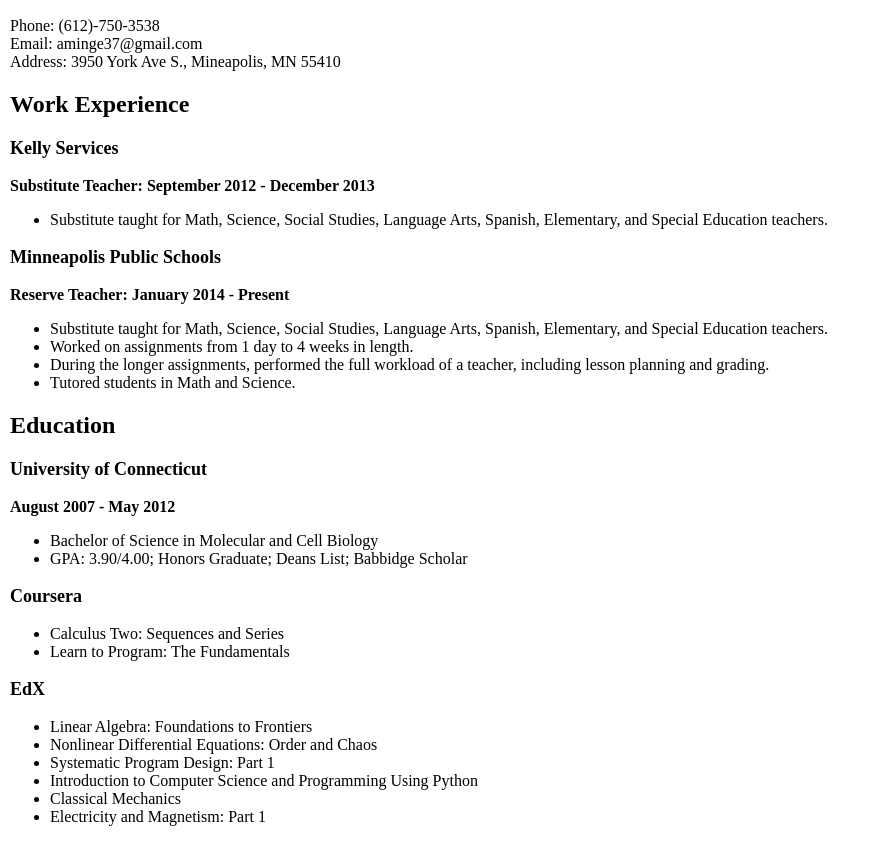
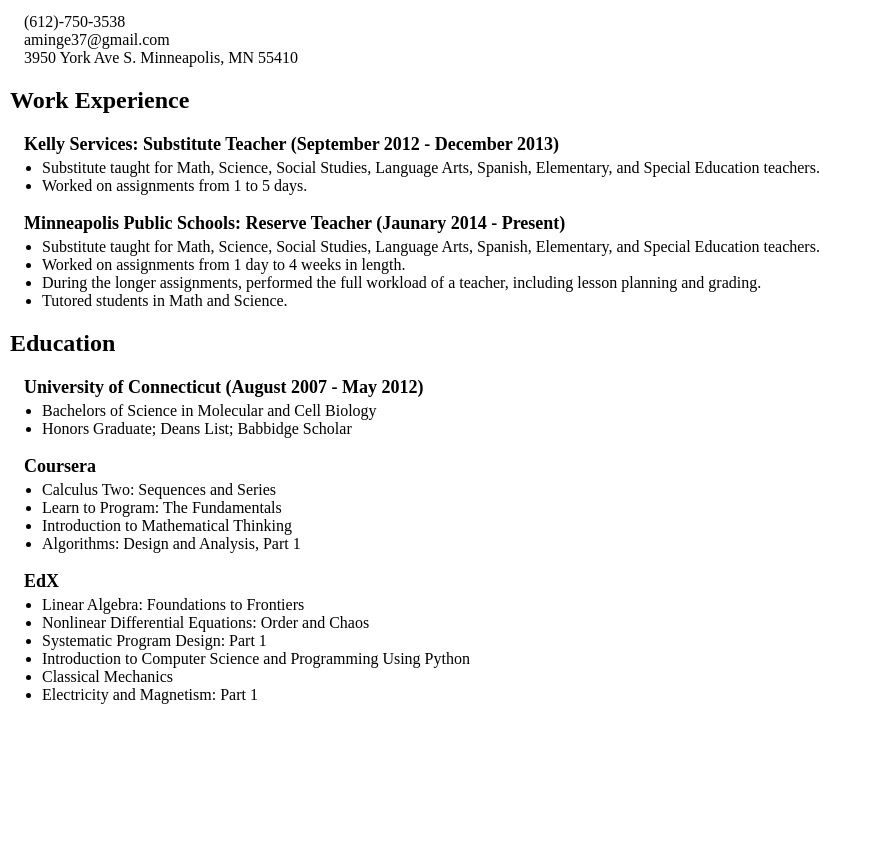
Before and after one commit to aminge/aminge37.github.io, a plain HTML site: page index.html in a window 1280 px wide. Shown: the part 57-899 px from the top of the page, without its empty margins (0-880 px from the left). After the commit the page ends 800 px from the top, so only its background shows below. Drawn offline with Linux system fonts and the light colour scheme.

Commit message:
Resume v2
Indented sections, adjusted spacing, removed unnecessary <div> tags and
classes, added new Coursera classes that I’ve completed.

```diff
--- a/index.html
+++ b/index.html
@@ -8,29 +8,25 @@
   <body>
     <h1>Alex Minge</h1>
 
-    <div class="personal-information">
-      <p>
-        Phone: (612)-750-3538
+    <p class="personal-information">
+      (612)-750-3538
       <br>
-        Email: aminge37@gmail.com
+      aminge37@gmail.com
       <br>
-        Address: 3950 York Ave S., Mineapolis, MN 55410
+      3950 York Ave S. Minneapolis, MN 55410
     </p>
-    </div>
 
-    <div class="work-experience">
     <h2>Work Experience</h2>
-      <div class="kelly-services">
-        <h3>Kelly Services</h3>
-        <p class="role">Substitute Teacher: September 2012 - December 2013</p>
+    <div class="ks">
+      <h3>Kelly Services: Substitute Teacher (September 2012 - December 2013)</h3>
       <ul>
         <li>Substitute taught for Math, Science, Social Studies, Language Arts, Spanish, Elementary, and Special Education teachers.</li>
+        <li>Worked on assignments from 1 to 5 days.</li>
       </ul>
     </div>
 
-      <div class="minneapolis-public-schools">
-        <h3>Minneapolis Public Schools</h3>
-        <p class="role">Reserve Teacher: January 2014 - Present</p>
+    <div class="mps">
+      <h3>Minneapolis Public Schools: Reserve Teacher (Jaunary 2014 - Present)</h3>
       <ul>
         <li>Substitute taught for Math, Science, Social Studies, Language Arts, Spanish, Elementary, and Special Education teachers.</li>
         <li>Worked on assignments from 1 day to 4 weeks in length.</li>
@@ -38,26 +34,26 @@
         <li>Tutored students in Math and Science.</li>
       </ul>
     </div>
-    </div>
 
-    <div class="education">
     <h2>Education</h2>
     <div class="uconn">
-      	<h3>University of Connecticut</h3>
-      	<p id="duration">August 2007 - May 2012</p>
+      <h3>University of Connecticut (August 2007 - May 2012)</h3>
       <ul>
-      	  <li>Bachelor of Science in Molecular and Cell Biology</li>
-      	  <li>GPA: 3.90/4.00; Honors Graduate; Deans List; Babbidge Scholar</li>
+        <li>Bachelors of Science in Molecular and Cell Biology</li>
+        <li>Honors Graduate; Deans List; Babbidge Scholar</li>
       </ul>
+      </div>
     <div class="coursera">
       <h3>Coursera</h3>
       <ul>
         <li>Calculus Two: Sequences and Series</li>
         <li>Learn to Program: The Fundamentals</li>
+        <li>Introduction to Mathematical Thinking</li>
+        <li>Algorithms: Design and Analysis, Part 1</li>
       </ul>
     </div>
     <div class="edx">
-        <h3>EdX</div>
+      <h3>EdX</h3>
       <ul>
         <li>Linear Algebra: Foundations to Frontiers</li>
         <li>Nonlinear Differential Equations: Order and Chaos</li>
@@ -67,6 +63,5 @@
         <li>Electricity and Magnetism: Part 1</li>
       </ul>
     </div>
-    </div>
   </body>
 </html>
--- a/stylesheet.css
+++ b/stylesheet.css
@@ -1,24 +1,49 @@
 body {
-	margin: 10px;
+  margin: 10px;
+  font-family: 'Times New Roman', serif;
 }
 
 h1 {
-	font-weight: bold;
-	font-size: 30px;
+  font-weight: bold;
+  font-size: 30px;
+  margin-bottom: 0px;
 }
 
 h2 {
-	font-size: 24px;
+  font-size: 24px;
 }
 
 h3 {
-	font-size: 18px;
+  font-size: 18px;
+  margin-bottom: 0px;
+  padding-bottom: 0px;
 }
 
-p.role {
-	font-weight: bold;
+ul {
+  padding-left: 18px;
+  margin-top: 4px;
 }
 
-#duration {
-	font-weight: bold;
+.personal-information {
+  margin-left: 14px;
 }
+
+.ks {
+  margin-left: 14px;
+}
+
+.mps {
+  margin-left: 14px;
+}
+
+.uconn {
+  margin-left: 14px;
+}
+
+.coursera {
+  margin-left: 14px;
+}
+
+.edx {
+  margin-left: 14px;
+}
```
Lines whose indentation alone changed are shown as unchanged.
